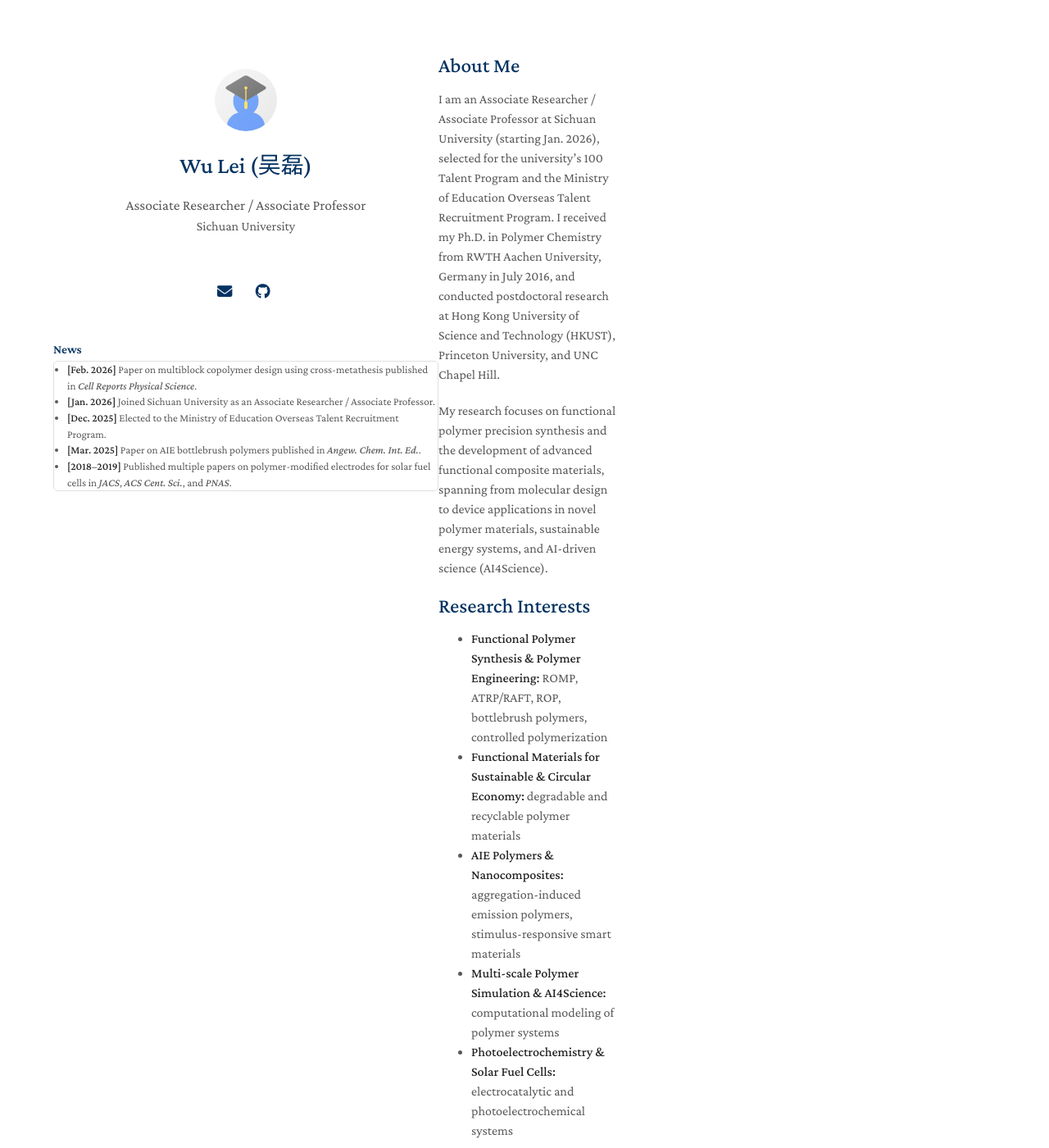
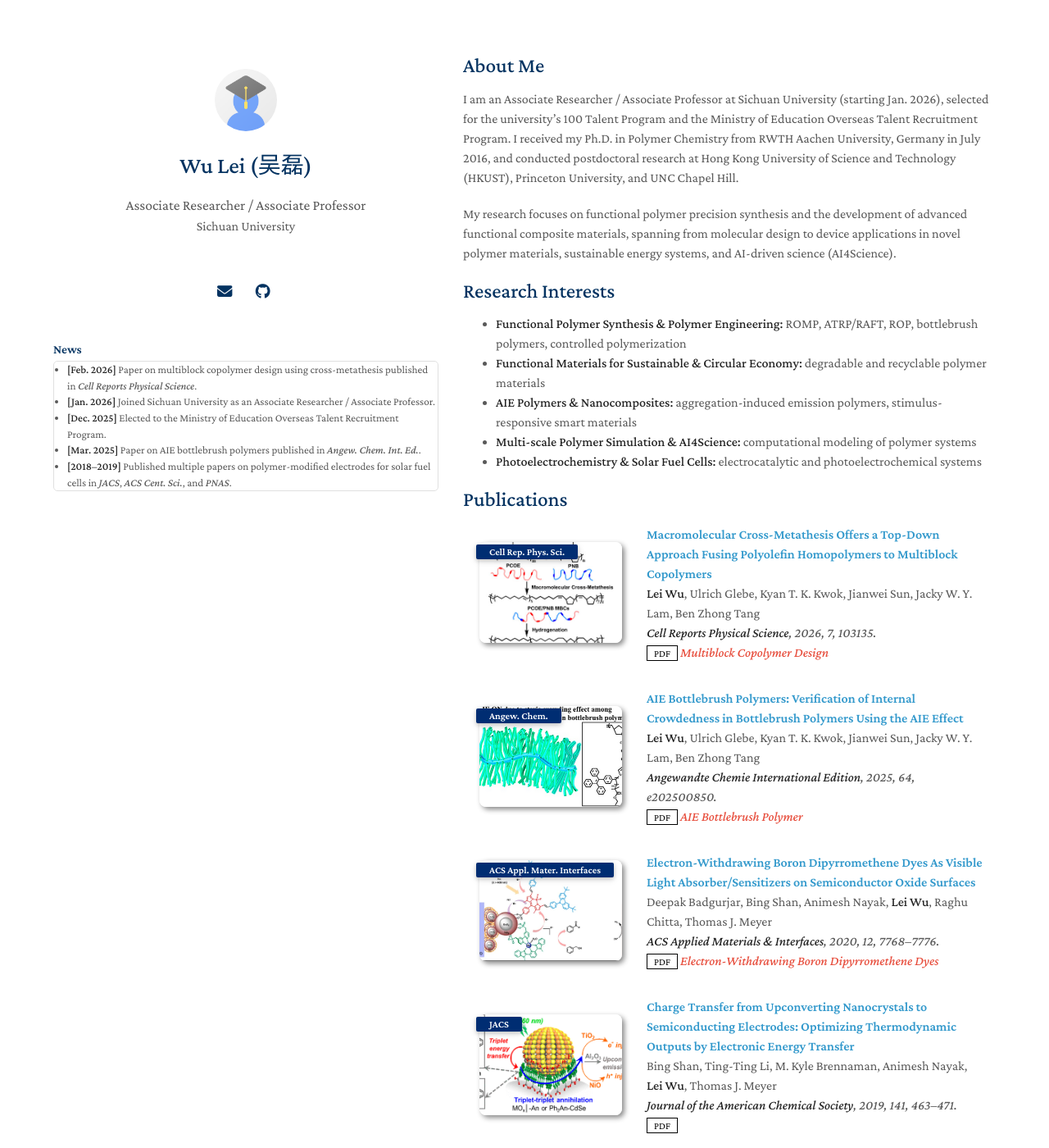
Before and after one commit to leiwuhoohoo/leiwu_polymer_research, a Jekyll site: the page built from index.md, in a window 1280 px wide and 1400 px high. Shown: the whole window at 82% size. Built offline with Jekyll 4.4.1, drawn with Linux system fonts in a browser that asks for light colours; a style sheet for code colours, icons or effects is not loaded; our own code applies the rules of GitHub Pages for plain Markdown files.

Commit message:
Revert flexbox layout back to float+fixed, update inline style to match

```diff
--- a/_layouts/homepage.html
+++ b/_layouts/homepage.html
@@ -37,29 +37,16 @@
     <style>
       @media screen and (min-width: 961px) {
         .wrapper {
-          display: flex !important;
-          max-width: 1150px !important;
-          width: auto !important;
+          width: 1150px !important;
         }
         header {
           width: 470px !important;
-          flex-shrink: 0 !important;
-          position: sticky !important;
-          top: 0 !important;
-          float: none !important;
         }
         footer {
           width: 470px !important;
-          flex-shrink: 0 !important;
-          position: sticky !important;
-          bottom: 0 !important;
-          float: none !important;
         }
         section {
-          flex: 1 !important;
-          max-width: 650px !important;
-          width: auto !important;
-          float: none !important;
+          width: 650px !important;
         }
       }
     </style>
--- a/_sass/minimal-light.scss
+++ b/_sass/minimal-light.scss
@@ -296,8 +296,7 @@ a:hover small {
 }
 
 .wrapper {
-  display: flex;
-  max-width: 1150px;
+  width: 1150px;
   margin: 0 auto;
 }
 
@@ -358,14 +357,13 @@ img {
 
 header {
   width: 470px;
-  flex-shrink: 0;
-  position: sticky;
-  top: 0;
+  float: left;
+  position: fixed;
   -webkit-font-smoothing: subpixel-antialiased;
   padding-top: 4.0em;
   text-align: center;
   overflow-y: auto;
-  max-height: 100vh;
+  max-height: 95vh;
   box-sizing: border-box;
   padding-bottom: 1.0em;
 }
@@ -438,8 +436,8 @@ header ul a strong {
 }
 
 section {
-  flex: 1;
-  max-width: 650px;
+  width: 650px;
+  float: right;
   padding-top: 4.0em;
   padding-bottom: 50px;
 }
@@ -457,7 +455,9 @@ hr {
 
 footer {
   width: 470px;
-  flex-shrink: 0;
+  float: left;
+  position: fixed;
+  bottom: 30px;
   -webkit-font-smoothing: subpixel-antialiased;
   text-align: center;
 }
@@ -468,24 +468,21 @@ footer {
   display: flex;
   align-items: center;}
 
-  .wrapper {
-    flex-direction: column;
+  div.wrapper {
+    width: auto;
     margin: 0;
   }
 
   header, section, footer {
     float: none;
     position: static;
-    width: 100%;
-    max-width: 100%;
-    flex-shrink: 1;
+    width: auto;
   }
 
   header {
-    padding-right: 0;
+    padding-right: 320px;
     max-height: none;
     overflow-y: visible;
-    position: static;
   }
 
   section {
```
